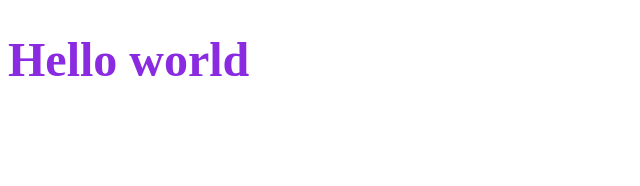
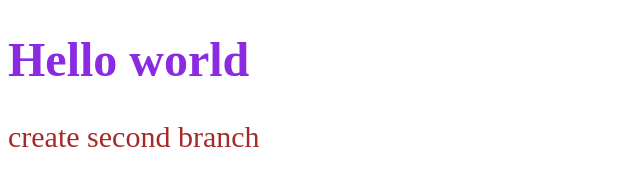
Before and after one commit to MashSHliapa/js_lesson-1, a plain HTML site: page index.html in a window 1280 px wide. Shown: the whole page, without its empty margins (0-640 px from the left). Drawn offline with Linux system fonts and the light colour scheme.

Commit message:
feat(js_lesson-1): make p

```diff
--- a/index.html
+++ b/index.html
@@ -9,6 +9,7 @@
 </head>
 <body>
   <h1>Hello world</h1>
+  <p> create second branch</p>
 
 </body>
 </html>
--- a/style.css
+++ b/style.css
@@ -2,3 +2,9 @@ h1 {
   font-size: 48px;
   color: blueviolet;
 }
+
+p {
+  font-size: 30px;
+  line-height: 117%;
+  color: brown;
+}
```
